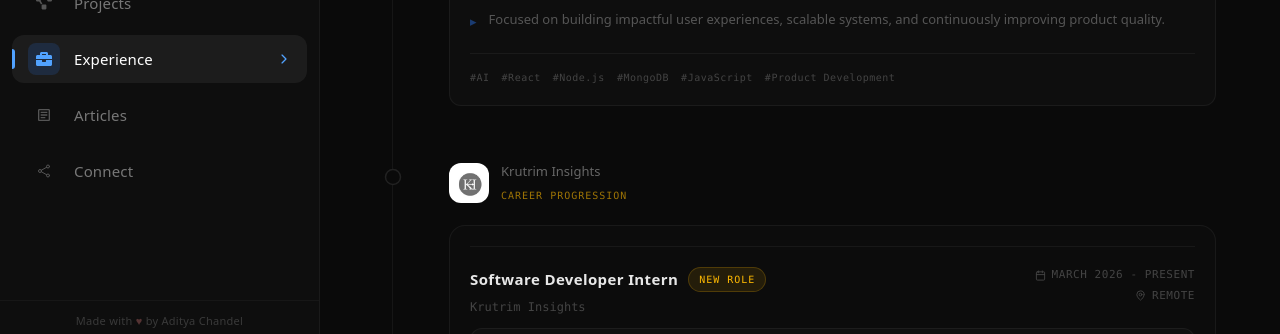
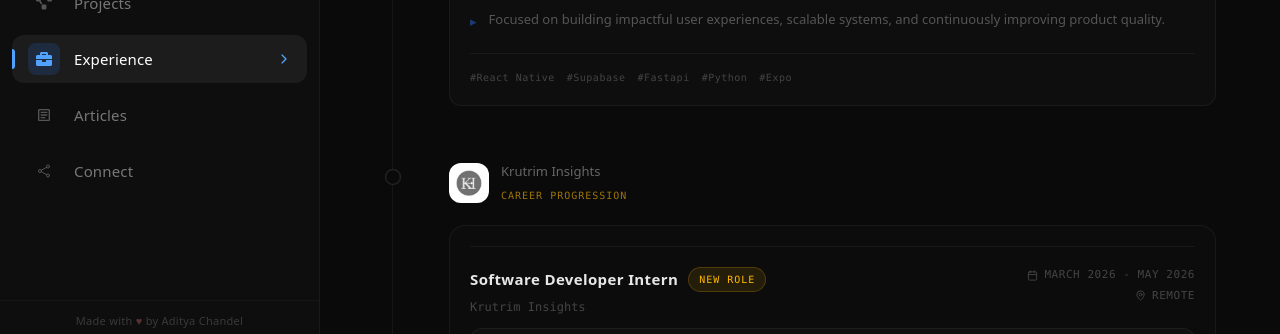
Before and after one commit to TonyStark-19/my-portfolio, a React (Vite) app: page /experience in a window 1280 px wide. Shown: the part 459-793 px from the top of the page. Built offline with nearby package versions, Linux system fonts and the light colour scheme.

Commit message:
feat: updated experience data and krutrim's image

```diff
--- a/src/Pages/Experience.jsx
+++ b/src/Pages/Experience.jsx
@@ -12,7 +12,7 @@ const EXPERIENCES = [
             "Contributing across frontend, backend, APIs, and AI-powered workflows in a fast-paced startup environment.",
             "Focused on building impactful user experiences, scalable systems, and continuously improving product quality.",
         ],
-        skills: ["AI", "React", "Node.js", "MongoDB", "JavaScript", "Product Development"],
+        skills: ["React Native", "Supabase", "Fastapi", "Python", "Expo"],
         logo: "/images/Experience/Shikhram.png",
     },
     {
@@ -24,13 +24,14 @@ const EXPERIENCES = [
                 role: "Software Developer Intern",
                 company_label: "Krutrim Insights",
                 badge: "New Role",
-                duration: "March 2026 - Present",
+                duration: "March 2026 - May 2026",
                 location: "Remote",
                 description: [
-                    "Selected for a project-based Software Developer Internship based on performance as Campus Ambassador.",
-                    "Contributing to development initiatives and gaining hands-on engineering experience within the organization.",
+                    "Built and deployed a full-stack website using React.js, Tailwind CSS, and AWS.",
+                    "Developed interconnected Admin, Mentor, and Student portal systems with scalable backend workflows.",
+                    "Worked with AWS Lambda, API Gateway, S3, and SES while solving complex integration and debugging challenges.",
                 ],
-                skills: ["Software Development", "Problem Solving", "Collaboration"],
+                skills: ["React.js", "Tailwind CSS", "AWS", "API Development", "Problem Solving", "System Design"],
                 isPromotion: true,
             },
             {
```
Also changed, not shown: public/images/Experience/Krutrim.jpg.
